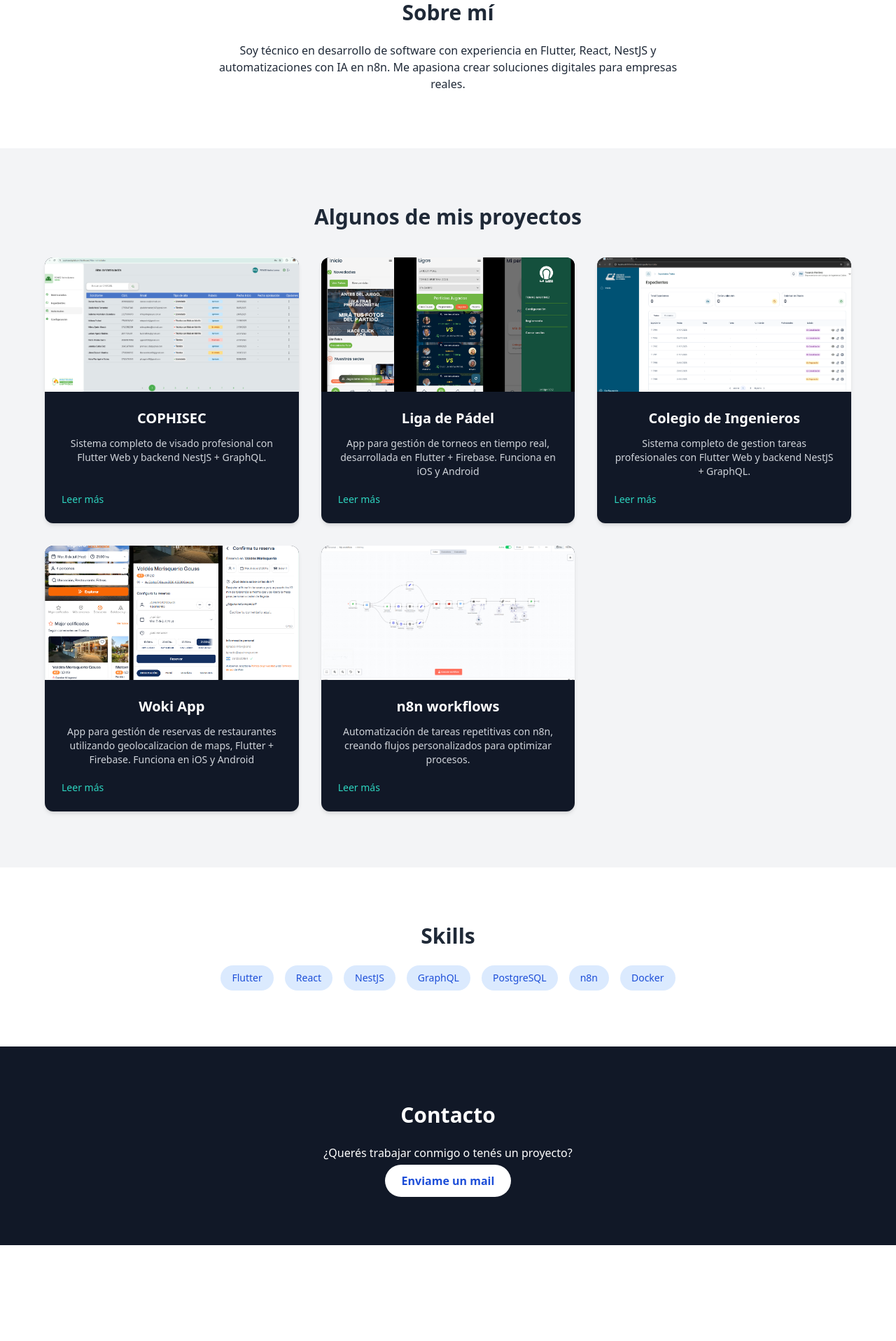
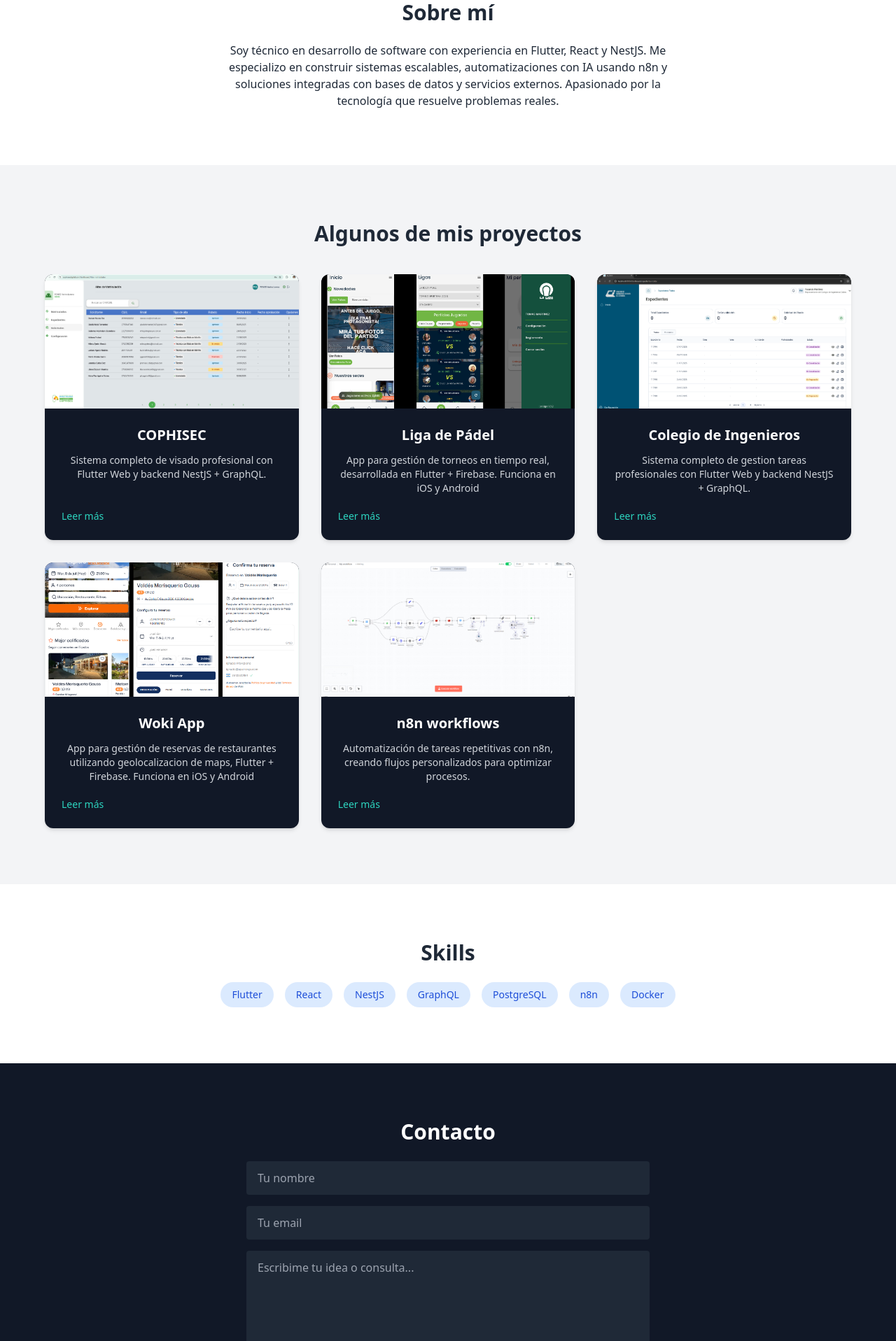
Before and after one commit to Previ10/landing, a React (Vite) app: page / in a window 1280 px wide. Shown: the part 880-2797 px from the top of the page at 70% size. Before the commit the page ends 2660 px from the top, so only its background shows below. Built offline with nearby package versions, Linux system fonts and the light colour scheme.

Commit message:
landing actualizada

```diff
--- a/package.json
+++ b/package.json
@@ -10,6 +10,7 @@
     "preview": "vite preview"
   },
   "dependencies": {
+    "@emailjs/browser": "^4.4.1",
     "react": "^19.1.0",
     "react-dom": "^19.1.0"
   },
--- a/src/components/about.tsx
+++ b/src/components/about.tsx
@@ -3,8 +3,10 @@ const About = () => {
     <section className="py-20 px-4 bg-white text-gray-800 text-center">
       <h2 className="text-3xl font-bold mb-6">Sobre mí</h2>
       <p className="max-w-2xl mx-auto">
-        Soy técnico en desarrollo de software con experiencia en Flutter, React, NestJS y automatizaciones con IA en n8n.
-        Me apasiona crear soluciones digitales para empresas reales.
+        Soy técnico en desarrollo de software con experiencia en Flutter, React y NestJS.
+        Me especializo en construir sistemas escalables, automatizaciones con IA usando n8n y
+        soluciones integradas con bases de datos y servicios externos.
+        Apasionado por la tecnología que resuelve problemas reales.
       </p>
     </section>
   );
--- a/src/components/contact.tsx
+++ b/src/components/contact.tsx
@@ -1,14 +1,89 @@
+import { useRef, useState } from "react";
+import emailjs from "@emailjs/browser";
+
 const Contact = () => {
+  const formRef = useRef<HTMLFormElement>(null);
+  const [status, setStatus] = useState<"idle" | "sending" | "sent" | "error">(
+    "idle"
+  );
+
+  const sendEmail = (e: React.FormEvent) => {
+    e.preventDefault();
+    if (!formRef.current) return;
+
+    setStatus("sending");
+
+    emailjs
+      .sendForm(
+        import.meta.env.VITE_EMAILJS_SERVICE,
+        import.meta.env.VITE_EMAILJS_TEMPLATE,
+        formRef.current,
+        import.meta.env.VITE_EMAILJS_PUBLIC
+      )
+      .then(() => setStatus("sent"))
+      .catch((error) => {
+        console.error("Error al enviar email:", error);
+        setStatus("error");
+        console.log("PUBLIC KEY:", import.meta.env.VITE_EMAILJS_PUBLIC);
+
+      });
+
+  };
+
   return (
-    <section id="contact" className="py-20 px-4 bg-gray-900 text-white text-center">
+    <section
+      id="contact"
+      className="py-20 px-4 bg-gray-900 text-white text-center"
+    >
       <h2 className="text-3xl font-bold mb-6">Contacto</h2>
-      <p className="mb-4">¿Querés trabajar conmigo o tenés un proyecto?</p>
-      <a
-        href="mailto:ignacioprevi@gmail.com"
-        className="bg-white text-blue-700 px-6 py-3 rounded-full font-semibold hover:bg-blue-100 transition"
-      >
-        Enviame un mail
-      </a>
+
+      {status === "sent" ? (
+        <p className="text-green-400 font-semibold">
+          ¡Gracias! Tu mensaje fue enviado.
+        </p>
+      ) : (
+        <form
+          ref={formRef}
+          onSubmit={sendEmail}
+          className="max-w-xl mx-auto flex flex-col gap-4"
+        >
+          <input
+            type="text"
+            name="from_name"
+            placeholder="Tu nombre"
+            required
+            className="px-4 py-3 rounded bg-gray-800 placeholder-gray-400 focus:outline-none"
+          />
+          <input
+            type="email"
+            name="reply_to"
+            placeholder="Tu email"
+            required
+            className="px-4 py-3 rounded bg-gray-800 placeholder-gray-400 focus:outline-none"
+          />
+          <textarea
+            name="message"
+            rows={5}
+            placeholder="Escribime tu idea o consulta..."
+            required
+            className="px-4 py-3 rounded bg-gray-800 placeholder-gray-400 focus:outline-none"
+          />
+
+          <button
+            type="submit"
+            disabled={status === "sending"}
+            className="bg-white text-blue-700 px-6 py-3 rounded-full font-semibold hover:bg-blue-100 transition disabled:opacity-50"
+          >
+            {status === "sending" ? "Enviando..." : "Enviar mensaje"}
+          </button>
+
+          {status === "error" && (
+            <p className="text-red-400 text-sm">
+              Hubo un problema. Intentá de nuevo más tarde.
+            </p>
+          )}
+        </form>
+      )}
     </section>
   );
 };
--- a/src/components/hero.tsx
+++ b/src/components/hero.tsx
@@ -1,5 +1,5 @@
 import background from "../assets/background.jpg";
-import avatar     from "../assets/profile.jpeg";
+import avatar from "../assets/profile.jpeg";
 
 const Hero = () => {
   return (
@@ -15,16 +15,18 @@ const Hero = () => {
       />
 
       {/* capa 2: filtro oscuro + degradado */}
-      <div className="absolute inset-0 bg-gradient-to-br from-blue-900/80 to-purple-900/80 mix-blend-multiply" />
+     <div className="absolute inset-0 backdrop-blur-[1px] bg-black/10" />
+
+
 
       {/* capa 3: contenido */}
       <div className="relative z-10 text-white flex flex-col items-center">
         {/* Avatar circular */}
-       <img
-  src={avatar}
-  alt="Ignacio Previgliano"
-  className="w-56 h-56 md:w-72 md:h-72 rounded-full object-cover border-4 border-white shadow-2xl mb-10"
-/>
+        <img
+          src={avatar}
+          alt="Ignacio Previgliano"
+          className="w-56 h-56 md:w-72 md:h-72 rounded-full object-cover border-4 border-white shadow-2xl mb-10"
+        />
 
         <h1 className="text-5xl md:text-7xl font-bold mb-4">
           Ignacio Previgliano
```
Also changed, not shown: 2 other files (tests, documents, lock files or other folders).
